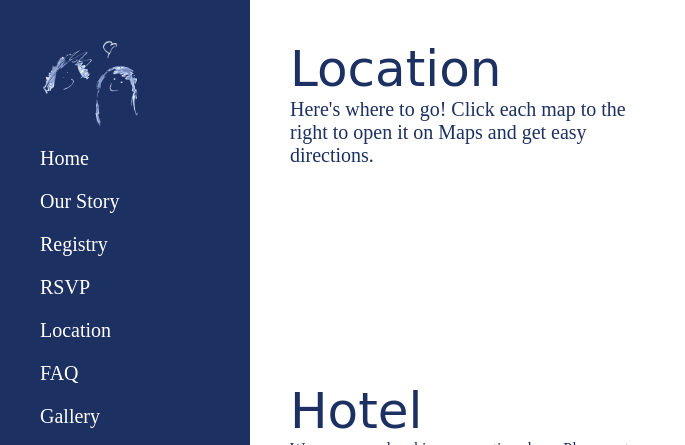
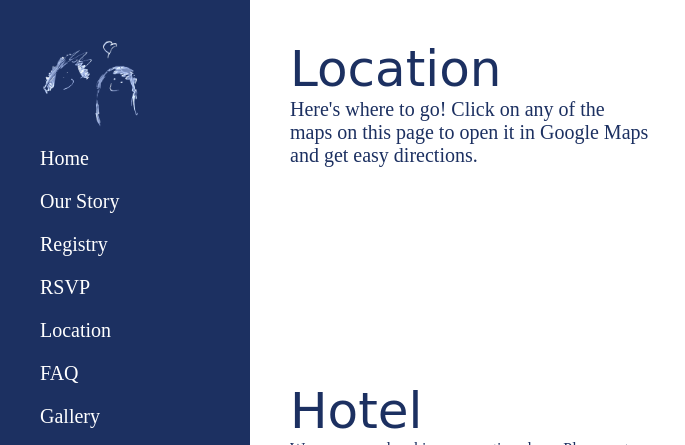
Before and after one commit to EthanRutherford/wedding-site, a website: page location.html in a window 1280 px wide. Shown: the top 445 px of the page, 0-685 px from the left. Drawn offline with Linux system fonts and the light colour scheme; a web font is replaced by a local one.

Commit message:
Improve maps copy

```diff
--- a/location.html
+++ b/location.html
@@ -37,7 +37,7 @@
 					<div class="loc-title">Location</div>
 					<div class="loc-blurb">
 						Here's where to go!
-						Click each map to the right to open it on Maps and get easy directions.
+						Click on any of the maps on this page to open it in Google Maps and get easy directions.
 					</div>
 					<div class="loc-title">Hotel</div>
 					We recommend making reservations here.
```
